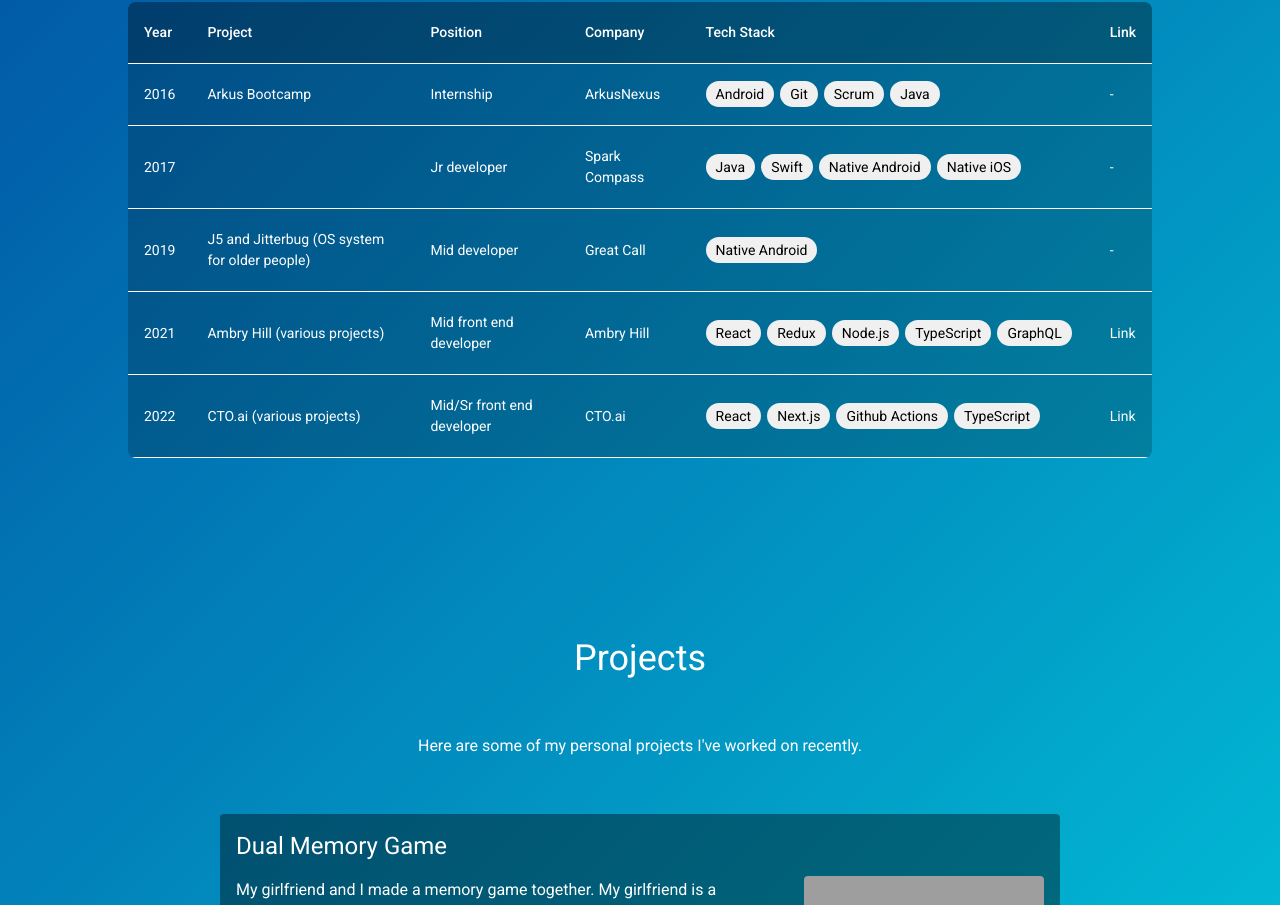
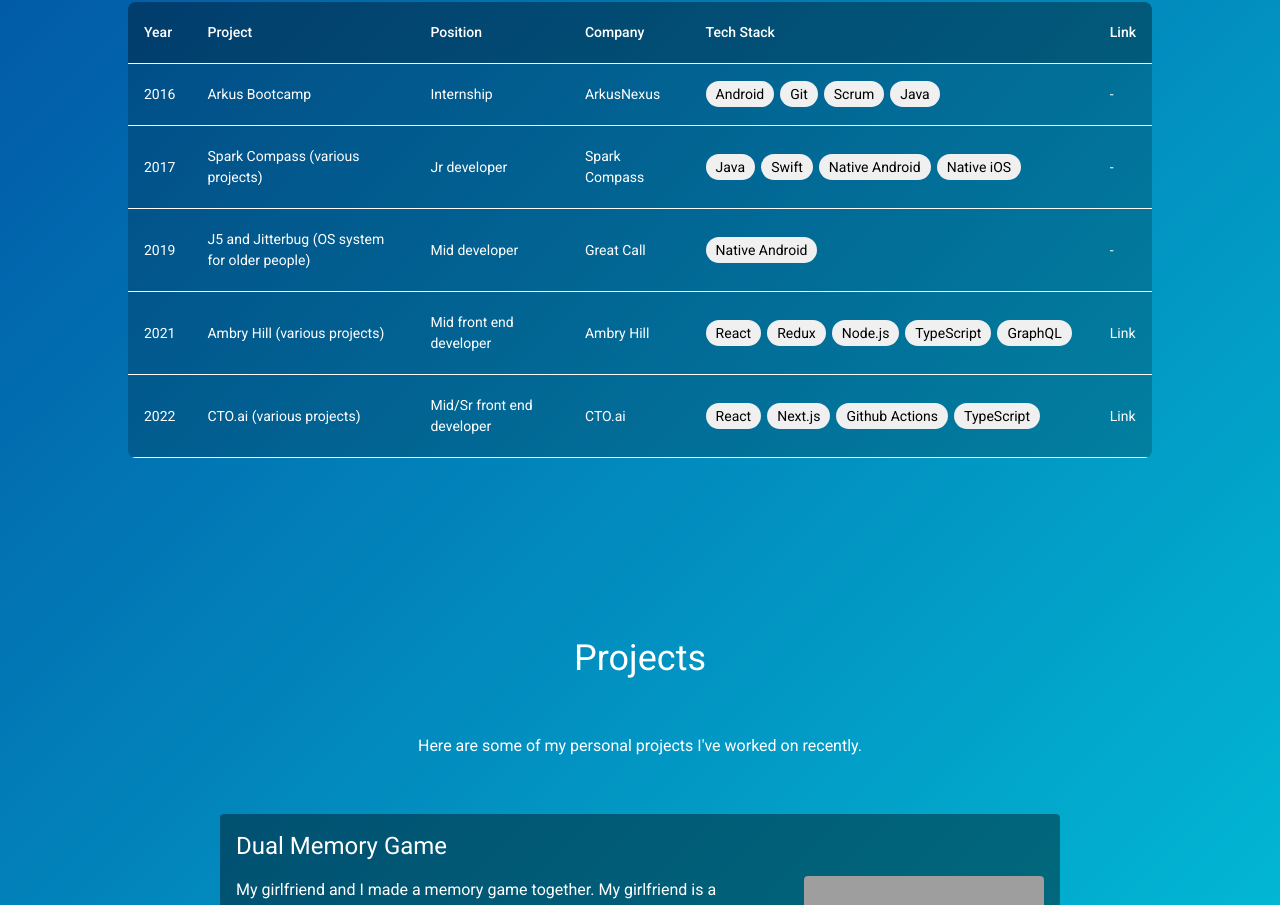
Before and after one commit to santiagoalberto416/tailwind-portfolio, a Next.js app: page / in a window 1280 px wide. Shown: the part 2119-3024 px from the top of the page. Built offline with nearby package versions, Linux system fonts and the light colour scheme; grey boxes are pictures that could not be loaded.

Commit message:
quickfix-experience

```diff
--- a/src/components/experience.tsx
+++ b/src/components/experience.tsx
@@ -31,7 +31,7 @@
   },
   {
     year: 2017,
-    project: "",
+    project: "Spark Compass (various projects)",
     projectMobile: (
       <>
         Spark Compass <br />
```
